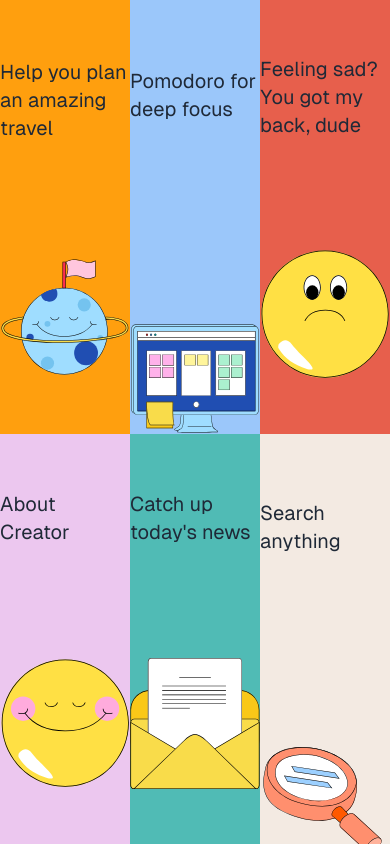
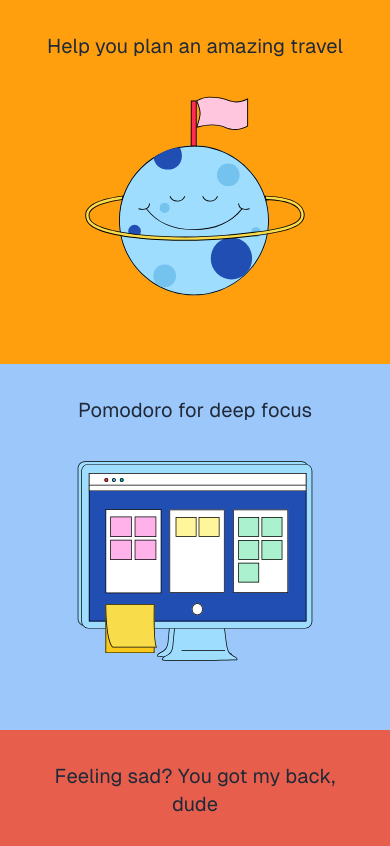
Before and after one commit to alysialfi/devfest-chatbot-app, a Next.js app: page / in a window 390 px wide. Shown: the top 846 px of the page. Built offline with nearby package versions, Linux system fonts and the light colour scheme.

Commit message:
feat: adjust mobile responsive

```diff
--- a/app/apa-lu-cari-gua-ada/page.tsx
+++ b/app/apa-lu-cari-gua-ada/page.tsx
@@ -6,8 +6,12 @@ import Input from "../components/Input";
 
  export default function Page() {
     const [quest, setQuest] = useState<string>('')
-    const [messages, setMessages] = useState<String[]>([''])
-    const [isGenerating, setIsGenerating] = useState<boolean>(false);
+    const [messages, setMessages] = useState<Array<{role: string; content: string}>>([{
+        role: "",
+        content: ""
+    }])
+
+    // const [messages, setMessages] = useState<String[]>([''])
     const [prompts, setPrompts] = useState<Array<{key: string, prompt: string}>>([
         {
             key: '',
@@ -35,8 +39,8 @@ import Input from "../components/Input";
     }, [messages])
 
     return (
-        <div className="bg-cream-a w-screen min-h-screen p-16">
-            <div className="mt-8 relative w-full mx-auto space-y-4 pb-14">
+        <div className="bg-cream-a w-screen min-h-screen p-8 md:p-16">
+            <div className="mt-0 md:mt-8 relative w-full mx-auto space-y-4 pb-20 md:pb-14">
                 {messages.map((message, index) => (
                     <div
                         key={index}
--- a/app/page.tsx
+++ b/app/page.tsx
@@ -19,7 +19,7 @@ const menus = [
         title: 'Pomodoro for deep focus',
         width: 320,
         position: 'self-end',
-        link: '/planning-travel-doang-berangkat-kaga'
+        link: ''
     },
     {
         color: '#E75F4C',
@@ -27,7 +27,7 @@ const menus = [
         title: 'Feeling sad? You got my back, dude',
         width: 250,
         position: '',
-        link: '/planning-travel-doang-berangkat-kaga'
+        link: ''
     },
     {
         color: '#ECC7EF',
@@ -43,7 +43,7 @@ const menus = [
         title: "Catch up today's news",
         width: 300,
         position: '',
-        link: '/planning-travel-doang-berangkat-kaga'
+        link: ''
     },
     {
         color: '#F3EAE2',
@@ -60,32 +60,35 @@ export default function Home() {
     const [activeBox, setActiveBox] = useState<number | null>(null);
 
 	const handleClick = (id: number, href: string) => {
+		if (href) {
 			setActiveBox(id);
 			setTimeout(() => {
 				router.push(href);
 			}, 400);
+		}
 	};
 
     return (
-        <div className="w-screen h-screen overflow-hidden font-[family-name:var(--font-geist-sans)]">
+        <div className="w-screen min-h-screen md:h-screen overflow-hidden font-[family-name:var(--font-geist-sans)]">
             <main className="flex w-full h-full">
-                <div className="w-full grid grid-cols-3">
+                <div className="w-full grid grid-cols-1 md:grid-cols-3">
                 {menus.map((menu, id) => (
                     <div
                     key={id}
                     onClick={() => handleClick(id, menu.link)}
-                    className={`grid place-items-center h-full w-full relative transition-transform duration-[1500ms] cursor-pointer ${
+                    className={`grid place-items-center h-full w-full relative transition-transform duration-[1500ms] cursor-pointer p-8 md:p-0
+					${
                         activeBox === id ? 'scale-[50] rounded-full z-50' : ''
                     }`}
                     style={{ backgroundColor: menu.color }}
                     >
-                    <p className={`text-xl text-gray-800 ${activeBox === id ? 'hidden' : 'block'}`}>{menu.title}</p>
+                    <p className={`text-xl text-gray-800 text-center ${activeBox === id ? 'hidden' : 'block'}`}>{menu.title}</p>
                     <Image
                         src={menu.icon}
                         alt={menu.icon}
                         width={menu.width}
                         height={150}
-                        className={`${menu.position} ${activeBox === id ? 'hidden' : 'block'}`}
+                        className={`${menu.position} ${activeBox === id ? 'hidden' : 'block'} scale-75 md:scale-100`}
                     />
                     </div>
                 ))}
--- a/app/planning-travel-doang-berangkat-kaga/page.tsx
+++ b/app/planning-travel-doang-berangkat-kaga/page.tsx
@@ -78,12 +78,12 @@ export default function Page() {
                     </div>
                 </div>
             </div>
-            <div className={`bg-orange-a w-screen min-h-screen p-16`}>
+            <div className={`bg-orange-a w-screen min-h-screen p-8 md:p-16`}>
                 <div className="flex justify-end">
                     <ButtonModal setIsModalOpen={setIsGenerating}/>
                 </div>
                 <div className="w-full h-full flex flex-col justify-center items-center">
-                    <div className={`${isGenerating ? 'flex' : 'hidden'} mt-4 w-full grid grid-cols-2 gap-4 text-left`}>
+                    <div className={`${isGenerating ? 'flex' : 'hidden'} mt-4 w-full grid grid-cols-1 md:grid-cols-2 gap-4 text-left`}>
                         {Object.keys(messages).map((key) => (
                             <div key={key} className="mt-4 bg-white rounded-md p-8">
                                 <h3 className="font-bold capitalize">{key}:</h3>
```
Also changed, not shown: app/tak-kenal-maka-taaruf/page.tsx (+4 -4 lines). Lines whose indentation alone changed are shown as unchanged.
